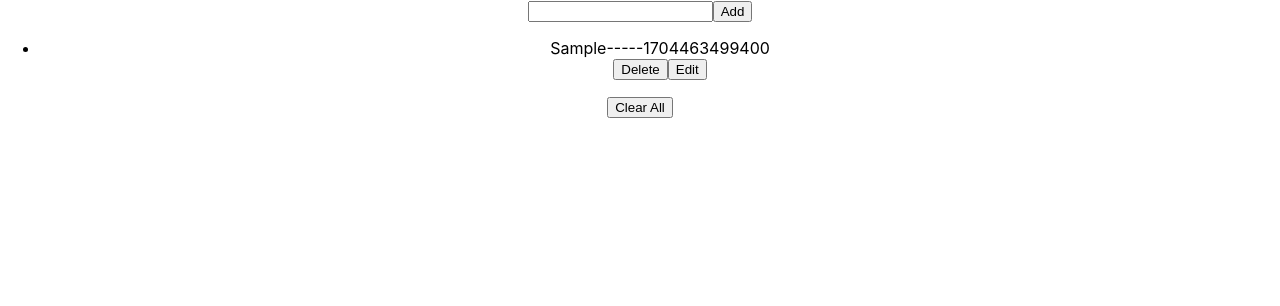
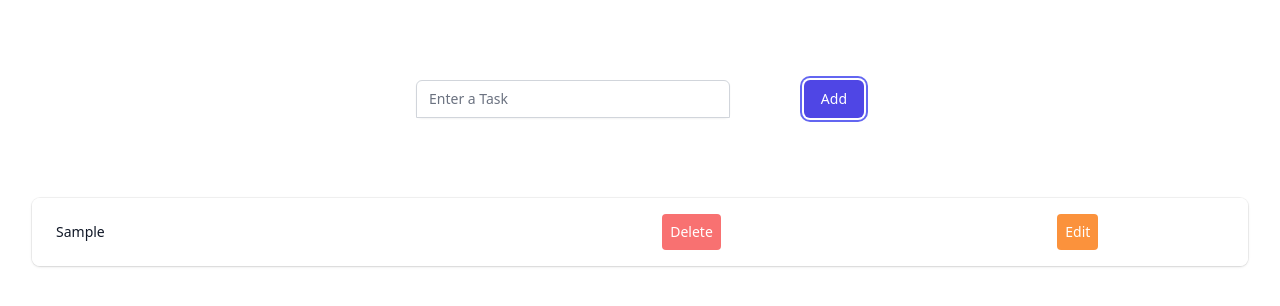
Before and after one commit to TaimoorBasheer/crud-app, a React (Create React App) app: page / in a window 1280 px wide. Both pictures are taken after typing "Sample" into the empty fields and a click on the button "Add". Shown: the top 306 px of the page. Built offline with nearby package versions, Linux system fonts and the light colour scheme.

Commit message:
add modal

```diff
--- a/package.json
+++ b/package.json
@@ -34,5 +34,8 @@
       "last 1 firefox version",
       "last 1 safari version"
     ]
+  },
+  "devDependencies": {
+    "tailwindcss": "^3.4.1"
   }
 }
--- /dev/null
+++ b/src/Popup.js
@@ -0,0 +1,24 @@
+import React from 'react';
+
+const Popup = ({ isOpen, onClose}) => {
+
+  return (
+    <div
+      className={` bg-black fixed top-[50%] left-[50%] translate-x-[-50%]  translate-y-[-50%]    w-[50%] h-[300px] flex items-center justify-center ${
+        isOpen ? '' : 'hidden'
+      }`}
+    >
+      <div className="absolute top-0 left-0 w-full h-full bg-gray-800 opacity-50" onClick={onClose}></div>
+
+        <button
+          className=" top-[50%] left-[50%] translate-x-[-50%]  translate-y-[-50%] bg-white absolute p-2 px-4 text-red-500 hover:text-gray-700"
+          onClick={onClose}
+        >
+          Close
+        </button>
+
+    </div>
+  );
+};
+
+export default Popup;
--- a/src/home.js
+++ b/src/home.js
@@ -1,11 +1,12 @@
-import React, { useRef, useState } from "react";
-
+import React, { useState } from "react";
+import Popup from "./Popup";
 const Home = () => {
+  const [isPopupOpen, setIsPopupOpen] = useState(false);
   const [todo, setTodo] = useState("");
   const [todoList, setTodoList] = useState([]);
   const [toggleBtn,setToggleBtn] = useState(true);
   const [isEditItem,setIsEditItem] = useState(null);
-     const ref = useRef();
+     console.log(setIsPopupOpen)
   const addTodo = () => {
     if (todo.trim() !== "" && toggleBtn) {
       setTodoList([...todoList, { id: Date.now(), text: todo },
@@ -43,23 +44,76 @@ const Home = () => {
 
   return (
     <>
-      <input ref={ref}
-        type="text"
-        value={todo}
-        onChange={(e) =>{setTodo(e.target.value);
-        console.log(todo)}}
-      />
 
-      <button onClick={addTodo}>{toggleBtn?"Add":"Update"}</button>
+<Popup isOpen={isPopupOpen} />
+
+    <div className="flex min-h-full items-center justify-center py-12 px-4 sm:px-6 lg:px-8">
+        <div className="w-full max-w-md space-y-8">
+
+          <form className="mt-8 space-y-6" action="#" method="POST">
+            <div className="flex justify-between">
+            <div className="-space-y-px rounded-md shadow-sm w-[70%]">
+              <div>
+                <label htmlFor="email-address" className="sr-only">
+                  Email address
+                </label>
+                <input
+                  id="text"
+                  name="text"
+                  type="text"
+
+                  required
+                  className="relative block w-full appearance-none rounded-none rounded-t-md border border-gray-300 px-3 py-2 text-gray-900 placeholder-gray-500 focus:z-10 focus:border-indigo-500 focus:outline-none focus:ring-indigo-500 sm:text-sm"
+                  placeholder="Enter a Task"
+                  value={todo}
+        onChange={(e) =>{setTodo(e.target.value)}}
+                 />
+              </div>
+
+            </div>
 
 
-      <ul>
-        {todoList.map((item) => (
-            <>
-          <li key={item.id}>{item.text}-----{item.id}</li><span><button onClick={()=>deleteTodo(item.id)}>Delete</button></span><span><button onClick={()=>editTodo(item.id)}>Edit</button></span>
-          </>))}
-      </ul>
-     {todoList.length>0 ? <button onClick={()=>setTodoList([])}>Clear All</button> : null}
+
+            <div>
+              <button
+                type="button"
+                className="group relative flex w-full justify-center rounded-md border border-transparent bg-indigo-600 py-2 px-4 text-sm font-medium text-white hover:bg-indigo-700 focus:outline-none focus:ring-2 focus:ring-indigo-500 focus:ring-offset-2"
+                onClick={addTodo} >
+                <span className="absolute inset-y-0 left-0 flex items-center pl-3" onClick={addTodo}>
+
+                </span>
+                {toggleBtn?"Add":"Update"}
+              </button>
+            </div>
+            </div>
+          </form>
+        </div>
+      </div>
+
+      <div className="px-4 sm:px-6 lg:px-8">
+
+      <div className="-mx-4 mt-8 overflow-hidden shadow ring-1 ring-black ring-opacity-5 sm:-mx-6 md:mx-0 md:rounded-lg">
+        <table className="min-w-full divide-y divide-gray-300">
+
+          <tbody className="divide-y divide-gray-200 bg-white">
+            {todoList.map((items) => (
+              <tr key={items.email}>
+                <td className="whitespace-nowrap text-start  py-4 pl-4 pr-3 text-sm font-medium text-gray-900 sm:pl-6">
+                  {items.text}
+                </td>
+                <td className=" whitespace-nowrap px-3 py-4 text-sm text-white  fit-content sm:table-cell">
+                <button className="bg-red-400 p-2 rounded" onClick={()=>deleteTodo(items.id)}>Delete</button>
+                </td>
+                <td className=" whitespace-nowrap px-3 py-4 text-sm text-white lg:table-cell">
+                <button  className="bg-orange-400 p-2 rounded" onClick={()=>editTodo(items.id)}>Edit</button>
+                </td>
+              </tr>
+            ))}
+          </tbody>
+        </table>
+      </div>
+    </div>
+    {todoList.length>1? <button className="mt-10 bg-red-600 p-2 px-6 rounded-sm text-white" onClick={()=>setTodoList([])}>Clear All</button> : null}
     </>
   );
 };
--- a/src/index.css
+++ b/src/index.css
@@ -1,13 +1,3 @@
-body {
-  margin: 0;
-  font-family: -apple-system, BlinkMacSystemFont, 'Segoe UI', 'Roboto', 'Oxygen',
-    'Ubuntu', 'Cantarell', 'Fira Sans', 'Droid Sans', 'Helvetica Neue',
-    sans-serif;
-  -webkit-font-smoothing: antialiased;
-  -moz-osx-font-smoothing: grayscale;
-}
-
-code {
-  font-family: source-code-pro, Menlo, Monaco, Consolas, 'Courier New',
-    monospace;
-}
+@tailwind base;
+@tailwind components;
+@tailwind utilities;
--- /dev/null
+++ b/tailwind.config.js
@@ -0,0 +1,8 @@
+/** @type {import('tailwindcss').Config} */
+module.exports = {
+  content: ["./src/*.js"],
+  theme: {
+    extend: {},
+  },
+  plugins: [],
+}
```
Also changed, not shown: 1 other file (tests, documents, lock files or other folders).
